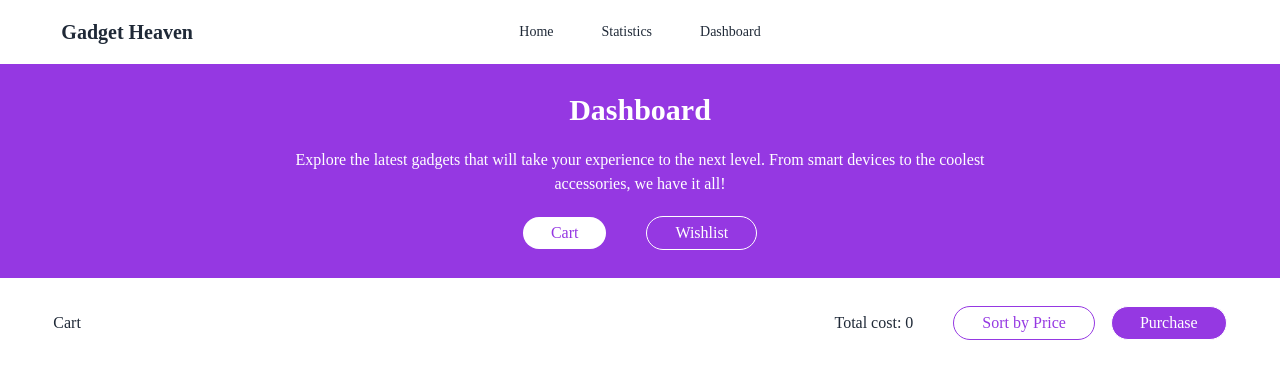
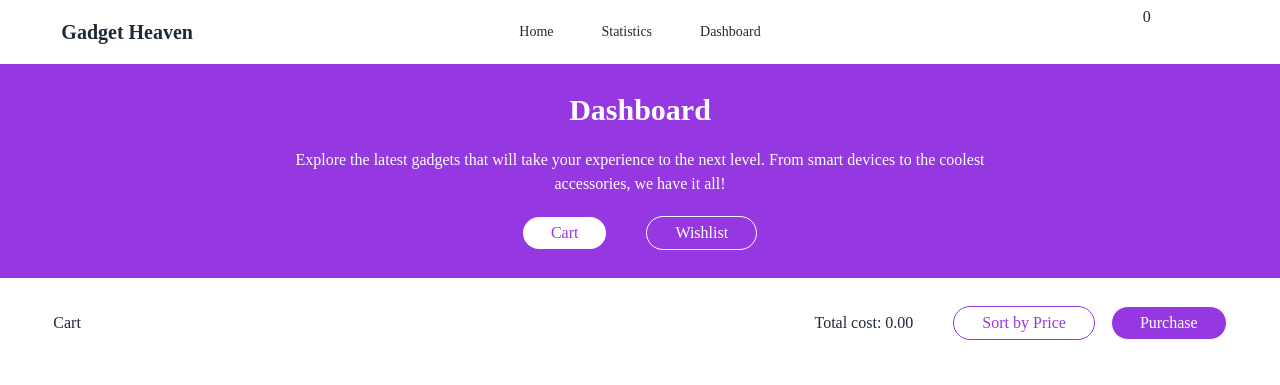
Before and after one commit to programming-hero-web-course-4/b10a8-gadget-heaven-harun708280, a React app: page /dashboard in a window 1280 px wide. Shown: the top 385 px of the page. Built offline with nearby package versions, Linux system fonts and the light colour scheme; the HTML template or start-up script is replaced by a standard one; a web font is replaced by a local one.

Commit message:
sort price and upadte code

```diff
--- a/src/Component/Common/Nav.jsx
+++ b/src/Component/Common/Nav.jsx
@@ -4,6 +4,9 @@ import { cardContext } from '../../Layout/LayOut';
 
 const Nav = () => {
     const {pathname}=useLocation()
+    const [card,setCard] =useContext(cardContext)
+    console.log(card,'cardddd');
+
 
     return (
         <div className='w-11/12 mx-auto  '>
@@ -52,8 +55,11 @@ const Nav = () => {
                     </ul>
                 </div>
                 <div className="navbar-end space-x-8 tex">
-                    <div className="">
+                    <div className="relative">
                         <button className='h-10 w-10 bg-white rounded-full'><i class="fa-solid fa-cart-shopping"></i></button>
+                        <div className="absolute  -top-1 -right-1">
+                            <span>{card?.length}</span>
+                        </div>
                     </div>
                     <div className="">
                         <button className='h-10 w-10 bg-white rounded-full'><i class="fa-regular fa-heart"></i></button>
@@ -103,8 +109,11 @@ const Nav = () => {
                     </ul>
                 </div>
                 <div className="navbar-end space-x-8 tex">
-                    <div className="">
+                <div className="relative">
                         <button className='h-10 w-10 bg-white rounded-full'><i class="fa-solid fa-cart-shopping"></i></button>
+                        <div className="absolute  -top-1 -right-1">
+                            <span>{card?.length}</span>
+                        </div>
                     </div>
                     <div className="">
                         <button className='h-10 w-10 bg-white rounded-full'><i class="fa-regular fa-heart"></i></button>
--- a/src/Component/Dashboard/CartDashBoard.jsx
+++ b/src/Component/Dashboard/CartDashBoard.jsx
@@ -8,7 +8,7 @@ const CartDashBoard = () => {
    const handleCardRemove=(id,price)=>{
      const filterData=[...card].filter(item=>item.id!==id)
      setCard(filterData)
-     setWallet(wallet-price)
+     setWallet((wallet-price).toFixed(2))
    }
 
     return (
--- a/src/Component/Dashboard/Dashboard.jsx
+++ b/src/Component/Dashboard/Dashboard.jsx
@@ -5,7 +5,7 @@ import WishListDashBoard from './WishListDashBoard';
 
 const Dashboard = () => {
     const [wallet,setWallet]=useContext(walletContext)
-
+    const [card,setCard]=useContext(cardContext)
     const [dash,setDash]=useState({status:'cart'})
     const handleDashBoard=(status)=>{
        if (status==='cart') {
@@ -17,8 +17,15 @@ const Dashboard = () => {
        }
 
     }
+    const handlePriceSort=()=>{
+        const products=[...card].sort((a,b)=>(b.price-a.price))
+        setCard(products)
+        console.log('kaj hoi');
 
 
+    }
+
+    const totalWallet = typeof wallet === 'number' ? wallet : parseFloat(wallet) || 0;
 
     return (
         <div>
@@ -38,9 +45,11 @@ const Dashboard = () => {
                {
                  dash.status==='cart' &&
                  <div className="flex space-x-10 items-center">
-                 <h1>Total cost: {wallet}</h1>
+                 <h1>Total cost: {totalWallet.toFixed(2)}</h1>
                  <div className="space-x-4">
-                 <button className='border-common border text-common rounded-full py-1 px-7' type="button">Sort by Price</button>
+
+                 <button onClick={handlePriceSort} className='border-common border text-common rounded-full py-1 px-7' type="button">Sort by Price</button>
+
                  <button className='border-white border text-white bg-common rounded-full py-1 px-7' type="button">Purchase</button>
                  </div>
 
--- a/src/Component/ProductDetails/ProductDetails.jsx
+++ b/src/Component/ProductDetails/ProductDetails.jsx
@@ -1,5 +1,5 @@
 import React, { useContext, useEffect, useState } from 'react';
-import { useLoaderData, useParams } from 'react-router-dom';
+import { useLoaderData, useNavigate, useParams } from 'react-router-dom';
 import ReactStars from "react-rating-stars-component";
 import { cardContext, walletContext } from '../../Layout/LayOut';
 import { toast } from 'react-toastify';
@@ -10,12 +10,12 @@ const ProductDetails = () => {
     const [wallet,setWallet]=useContext(walletContext)
     const [product, setProduct] = useState(null);
     const [card,setCard]=useContext(cardContext)
-
+    const navigate=useNavigate()
 
     useEffect(() => {
         const filterData = loadProduct.find(product => product.title === name);
         setProduct(filterData);
-    }, [loadProduct, name]);
+    }, [loadProduct]);
 
     const handleCardAdd=(item)=>{
         const newCard=[...card,item]
@@ -23,7 +23,7 @@ const ProductDetails = () => {
 
 
 
-        const findData=card.find(card=>card===item)
+        const findData=card.find(card=>card.id===item.id)
         if (availability) {
             if (!findData) {
                 setCard(newCard)
@@ -70,7 +70,8 @@ const ProductDetails = () => {
       };
 
     return (
-        <div className="mb-12 relative ">
+        <div className="">
+            <div className="mb-12 relative  ">
             <div className='bg-common'>
                 <div className="w-7/12 mx-auto text-center pt-12 pb-40">
                     <h1 className='text-4xl font-bold text-white'>Product Details</h1>
@@ -109,7 +110,7 @@ const ProductDetails = () => {
                         </div>
                         <div className="flex space-x-14">
 
-                            <button onClick={()=>handleCardAdd(product)} className='space-x-4 bg-common px-4 text-white rounded-full'><span>Add To Card</span> <span><i class="fa-solid fa-cart-arrow-down"></i></span> </button>
+                            <button onClick={()=>{handleCardAdd(product),navigate(-1)}} className='space-x-4 bg-common px-4 text-white rounded-full'><span>Add To Card</span> <span><i class="fa-solid fa-cart-arrow-down"></i></span> </button>
 
 
                             <button className='h-10 w-10 bg-gray-100 rounded-full flex items-center justify-center'><span><i class="fa-regular fa-heart"></i></span></button>
@@ -118,6 +119,7 @@ const ProductDetails = () => {
                 </div>
             </div>
         </div>
+        </div>
     );
 };
 
--- a/src/Routes/Routes.jsx
+++ b/src/Routes/Routes.jsx
@@ -32,7 +32,9 @@ import Dashboard from "../Component/Dashboard/Dashboard";
         },
         {
             path:'/productDetails/:name',
-            element:<ProductDetails></ProductDetails>,
+            element:(<div className="h-[800px]">
+              <ProductDetails></ProductDetails>
+            </div>),
             loader:()=>fetch(`../product.json`),
         },
         {
```
